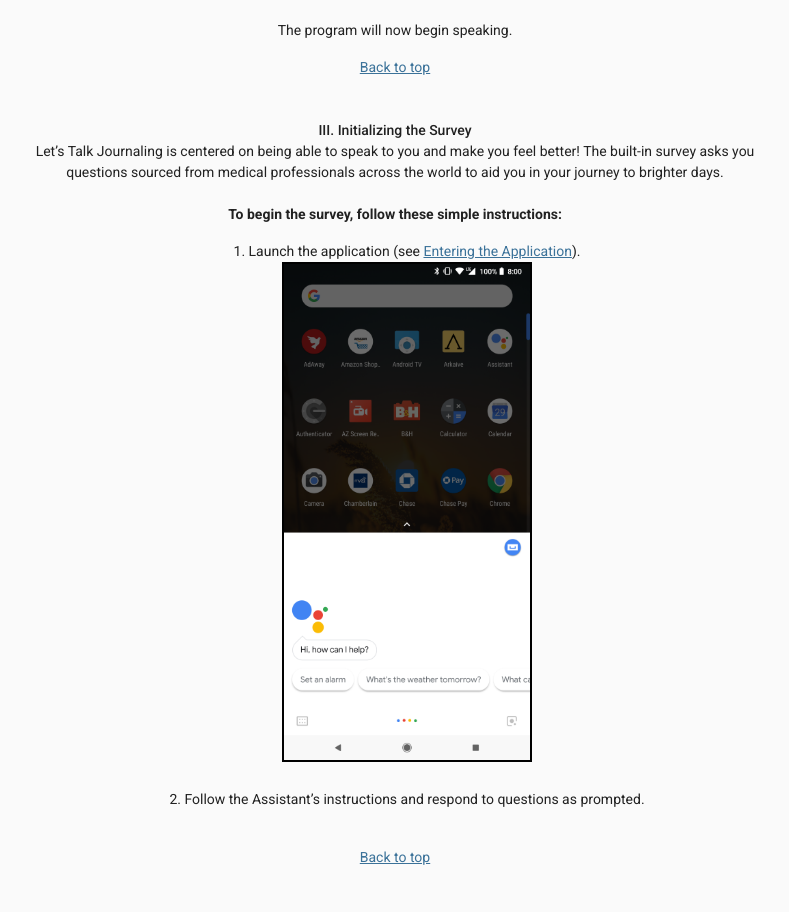
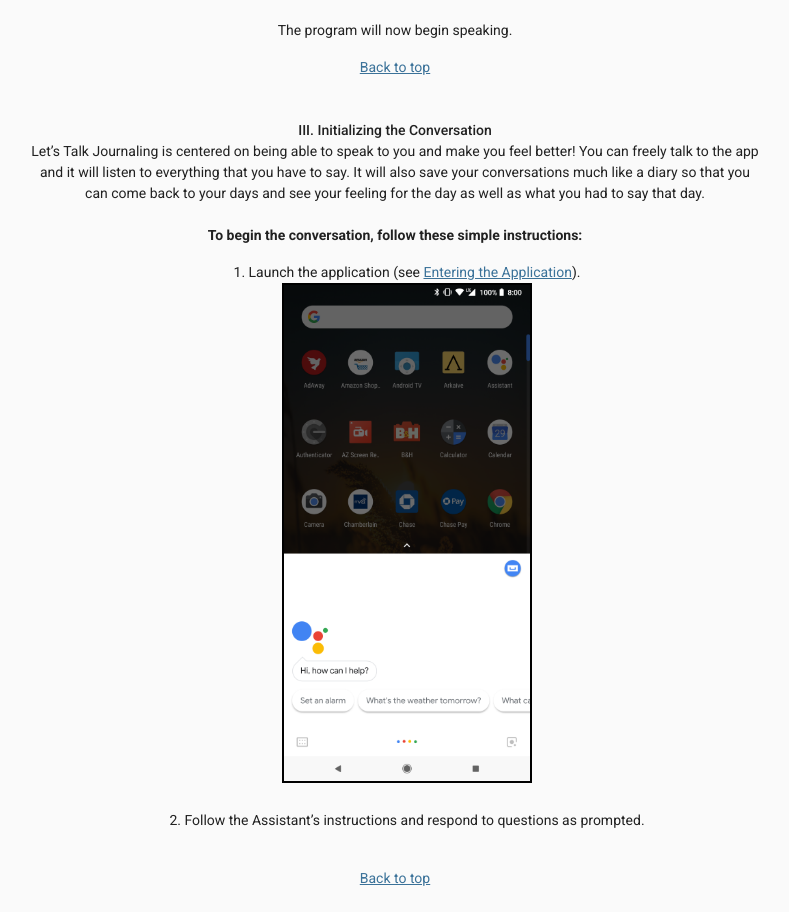
Before and after one commit to dlvcsulb/CSULB-Design-491-Let-s-Talk, a Vue app in the folder html-production/vuetifyapp/: page /guidelines/user in a window 1280 px wide. Shown: the part 4450-5362 px from the top of the page, without its empty margins (257-1046 px from the left). Built offline with nearby package versions, Linux system fonts and the light colour scheme.

Commit message:
Update UserGuidelines.vue

```diff
--- a/html-production/vuetifyapp/src/components/UserGuidelines.vue
+++ b/html-production/vuetifyapp/src/components/UserGuidelines.vue
@@ -109,11 +109,11 @@
             <br><br><br>
 
         		<a name="Initialize"></a>
-        		<strong><li>Initializing the Survey</li></strong>
+        		<strong><li>Initializing the Conversation</li></strong>
         			<p>
-        				Let’s Talk Journaling is centered on being able to speak to you and make you feel better! The built-in survey asks you questions sourced from medical professionals across the world to aid you in your journey to brighter days.
+        				Let’s Talk Journaling is centered on being able to speak to you and make you feel better! You can freely talk to the app and it will listen to everything that you have to say. It will also save your conversations much like a diary so that you can come back to your days and see your feeling for the day as well as what you had to say that day.
         				<br><br>
-        			<strong>To begin the survey, follow these simple instructions:</strong>
+        			<strong>To begin the conversation, follow these simple instructions:</strong>
               </p>
         		<ol type="1">
         		<li class="directions">
```
